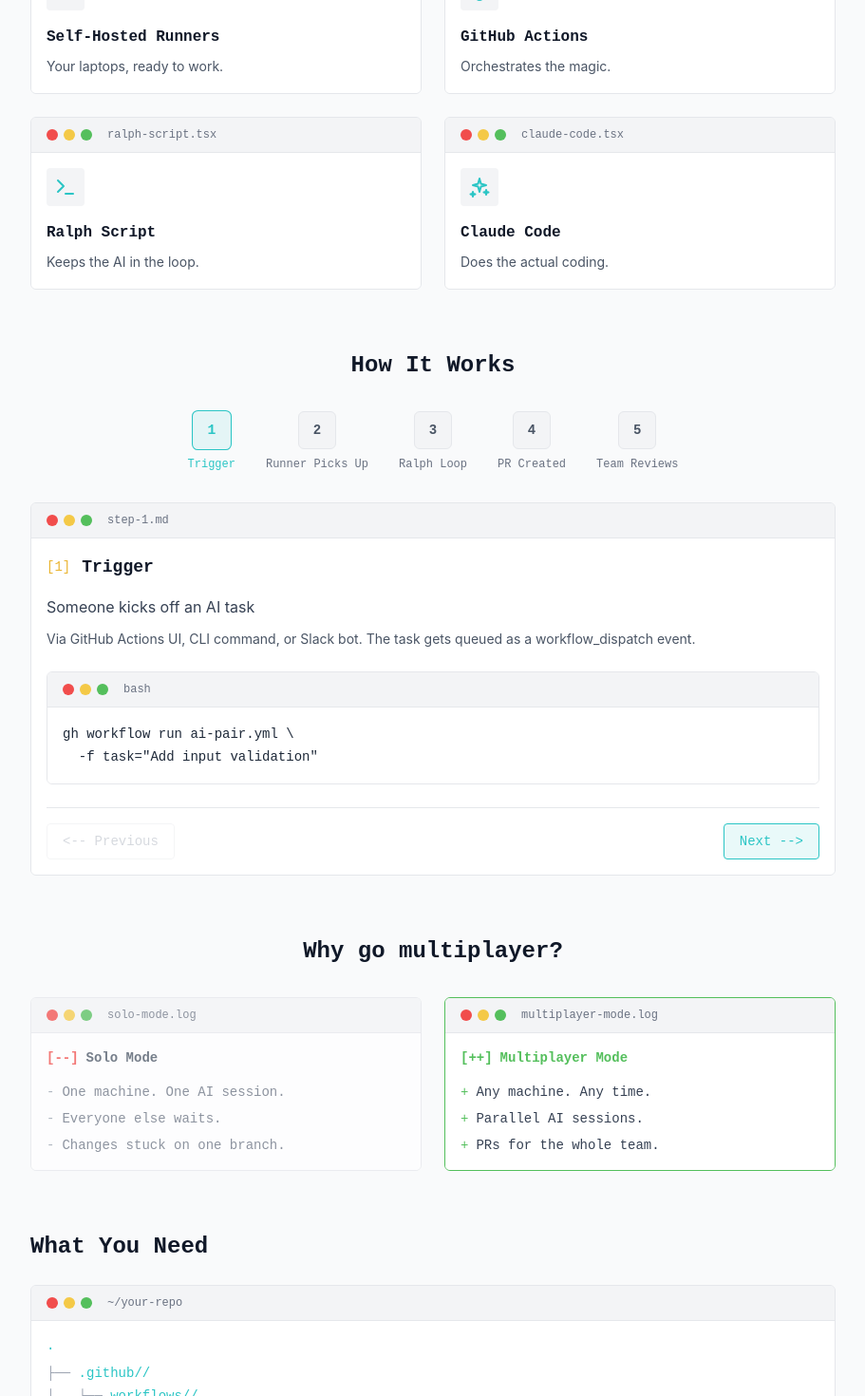
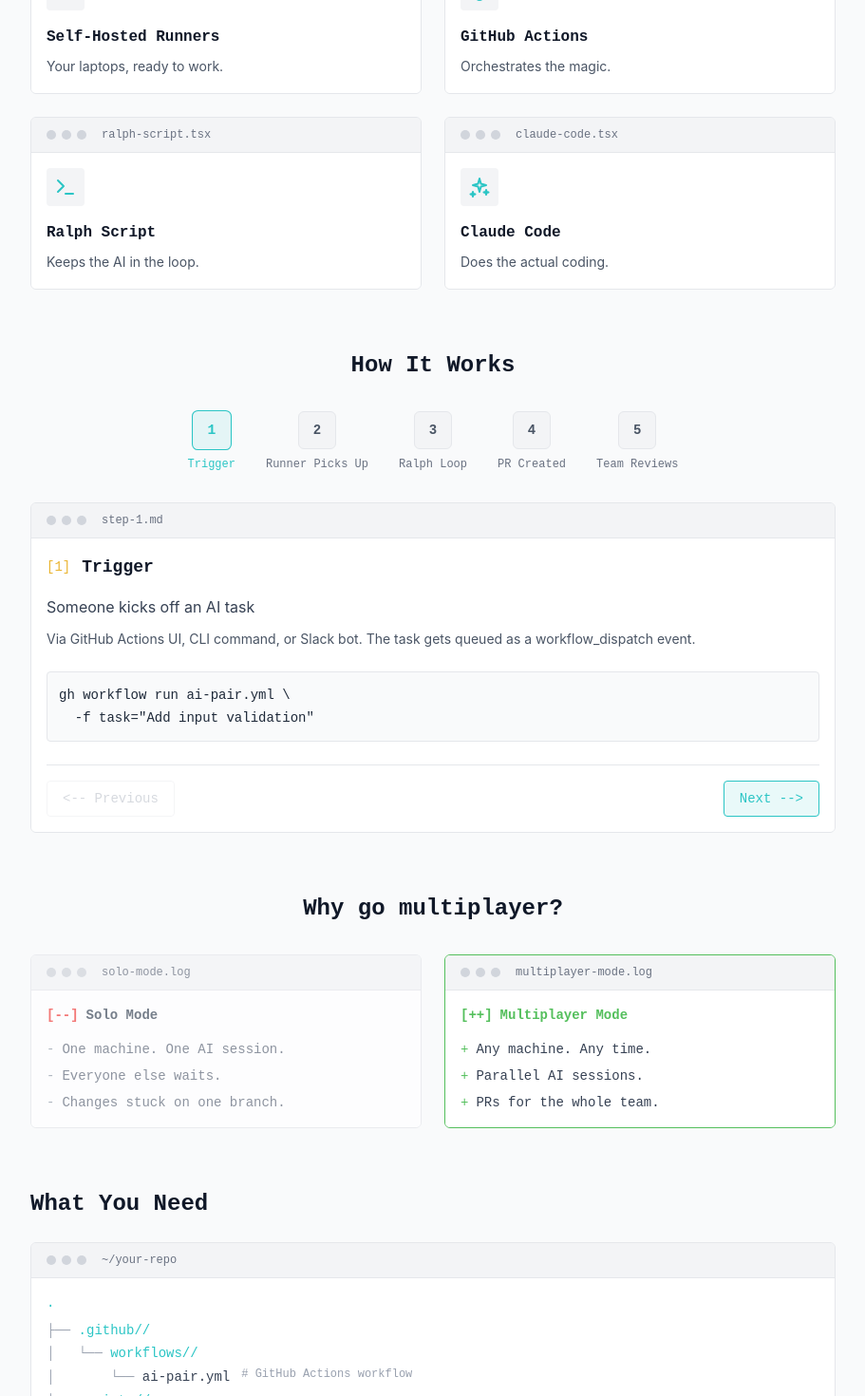
Before and after one commit to dtun/ralph-alpha, a Next.js app in the folder apps/landing/: page / in a window 1280 px wide. Shown: the part 660-2130 px from the top of the page at 95% size, without its empty margins (184-1095 px from the left). Built offline with nearby package versions, Linux system fonts and the light colour scheme; a web font is replaced by a local one.

Commit message:
style(landing): clean up

```diff
--- a/apps/landing/app/_components/code-block.tsx
+++ b/apps/landing/app/_components/code-block.tsx
@@ -3,14 +3,15 @@
   language?: string;
   filename?: string;
   showLineNumbers?: boolean;
+  bare?: boolean;
 }
 
 function TerminalDots() {
   return (
     <div className="flex items-center gap-1.5">
-      <div className="w-3 h-3 rounded-full bg-terminal-red" />
-      <div className="w-3 h-3 rounded-full bg-terminal-yellow" />
-      <div className="w-3 h-3 rounded-full bg-terminal-green" />
+      <div className="w-2.5 h-2.5 rounded-full bg-gray-300 dark:bg-gray-600" />
+      <div className="w-2.5 h-2.5 rounded-full bg-gray-300 dark:bg-gray-600" />
+      <div className="w-2.5 h-2.5 rounded-full bg-gray-300 dark:bg-gray-600" />
     </div>
   );
 }
@@ -20,9 +21,32 @@
   language,
   filename,
   showLineNumbers = false,
+  bare = false,
 }: CodeBlockProps) {
   const lines = code.split("\n");
   const displayName = filename || language || "code";
+
+  const codeContent = (
+    <pre className={`overflow-x-auto ${bare ? "p-3 bg-gray-50 dark:bg-terminal-bg-subtle rounded border border-gray-200 dark:border-terminal-border" : "p-4 bg-white dark:bg-terminal-bg"}`}>
+      <code className="font-mono text-sm leading-relaxed">
+        {showLineNumbers
+          ? lines.map((line, i) => (
+              <div key={i} className="flex">
+                <span className="select-none w-8 text-right pr-4 text-gray-400 dark:text-terminal-text-muted">
+                  {i + 1}
+                </span>
+                <span className="text-gray-800 dark:text-terminal-text">{line}</span>
+              </div>
+            ))
+          : <span className="text-gray-800 dark:text-terminal-text">{code}</span>
+        }
+      </code>
+    </pre>
+  );
+
+  if (bare) {
+    return codeContent;
+  }
 
   return (
     <div className="terminal-window">
@@ -35,21 +59,7 @@
       </div>
 
       {/* Code content */}
-      <pre className="p-4 overflow-x-auto bg-white dark:bg-terminal-bg">
-        <code className="font-mono text-sm leading-relaxed">
-          {showLineNumbers
-            ? lines.map((line, i) => (
-                <div key={i} className="flex">
-                  <span className="select-none w-8 text-right pr-4 text-gray-400 dark:text-terminal-text-muted">
-                    {i + 1}
-                  </span>
-                  <span className="text-gray-800 dark:text-terminal-text">{line}</span>
-                </div>
-              ))
-            : <span className="text-gray-800 dark:text-terminal-text">{code}</span>
-          }
-        </code>
-      </pre>
+      {codeContent}
     </div>
   );
 }
--- a/apps/landing/app/_components/comparison-section.tsx
+++ b/apps/landing/app/_components/comparison-section.tsx
@@ -12,9 +12,9 @@
 function TerminalDots() {
   return (
     <div className="flex items-center gap-1.5">
-      <div className="w-3 h-3 rounded-full bg-terminal-red" />
-      <div className="w-3 h-3 rounded-full bg-terminal-yellow" />
-      <div className="w-3 h-3 rounded-full bg-terminal-green" />
+      <div className="w-2.5 h-2.5 rounded-full bg-gray-300 dark:bg-gray-600" />
+      <div className="w-2.5 h-2.5 rounded-full bg-gray-300 dark:bg-gray-600" />
+      <div className="w-2.5 h-2.5 rounded-full bg-gray-300 dark:bg-gray-600" />
     </div>
   );
 }
--- a/apps/landing/app/_components/component-card.tsx
+++ b/apps/landing/app/_components/component-card.tsx
@@ -9,9 +9,9 @@
 function TerminalDots() {
   return (
     <div className="flex items-center gap-1.5">
-      <div className="w-3 h-3 rounded-full bg-terminal-red" />
-      <div className="w-3 h-3 rounded-full bg-terminal-yellow" />
-      <div className="w-3 h-3 rounded-full bg-terminal-green" />
+      <div className="w-2.5 h-2.5 rounded-full bg-gray-300 dark:bg-gray-600" />
+      <div className="w-2.5 h-2.5 rounded-full bg-gray-300 dark:bg-gray-600" />
+      <div className="w-2.5 h-2.5 rounded-full bg-gray-300 dark:bg-gray-600" />
     </div>
   );
 }
--- a/apps/landing/app/_components/file-tree.tsx
+++ b/apps/landing/app/_components/file-tree.tsx
@@ -13,9 +13,9 @@
 function TerminalDots() {
   return (
     <div className="flex items-center gap-1.5">
-      <div className="w-3 h-3 rounded-full bg-terminal-red" />
-      <div className="w-3 h-3 rounded-full bg-terminal-yellow" />
-      <div className="w-3 h-3 rounded-full bg-terminal-green" />
+      <div className="w-2.5 h-2.5 rounded-full bg-gray-300 dark:bg-gray-600" />
+      <div className="w-2.5 h-2.5 rounded-full bg-gray-300 dark:bg-gray-600" />
+      <div className="w-2.5 h-2.5 rounded-full bg-gray-300 dark:bg-gray-600" />
     </div>
   );
 }
--- a/apps/landing/app/_components/setup-checklist.tsx
+++ b/apps/landing/app/_components/setup-checklist.tsx
@@ -12,9 +12,9 @@
 function TerminalDots() {
   return (
     <div className="flex items-center gap-1.5">
-      <div className="w-3 h-3 rounded-full bg-terminal-red" />
-      <div className="w-3 h-3 rounded-full bg-terminal-yellow" />
-      <div className="w-3 h-3 rounded-full bg-terminal-green" />
+      <div className="w-2.5 h-2.5 rounded-full bg-gray-300 dark:bg-gray-600" />
+      <div className="w-2.5 h-2.5 rounded-full bg-gray-300 dark:bg-gray-600" />
+      <div className="w-2.5 h-2.5 rounded-full bg-gray-300 dark:bg-gray-600" />
     </div>
   );
 }
--- a/apps/landing/app/_components/workflow-steps/step-detail-panel.tsx
+++ b/apps/landing/app/_components/workflow-steps/step-detail-panel.tsx
@@ -23,9 +23,9 @@
 function TerminalDots() {
   return (
     <div className="flex items-center gap-1.5">
-      <div className="w-3 h-3 rounded-full bg-terminal-red" />
-      <div className="w-3 h-3 rounded-full bg-terminal-yellow" />
-      <div className="w-3 h-3 rounded-full bg-terminal-green" />
+      <div className="w-2.5 h-2.5 rounded-full bg-gray-300 dark:bg-gray-600" />
+      <div className="w-2.5 h-2.5 rounded-full bg-gray-300 dark:bg-gray-600" />
+      <div className="w-2.5 h-2.5 rounded-full bg-gray-300 dark:bg-gray-600" />
     </div>
   );
 }
@@ -62,7 +62,7 @@
 
         {step.code && (
           <div className="mb-6">
-            <CodeBlock code={step.code} language={step.codeLanguage} />
+            <CodeBlock code={step.code} language={step.codeLanguage} bare />
           </div>
         )}
 
--- a/apps/landing/app/globals.css
+++ b/apps/landing/app/globals.css
@@ -62,15 +62,15 @@
   }
 
   .terminal-dot-red {
-    @apply bg-terminal-red;
+    @apply bg-gray-400 dark:bg-gray-500;
   }
 
   .terminal-dot-yellow {
-    @apply bg-terminal-yellow;
+    @apply bg-gray-400 dark:bg-gray-500;
   }
 
   .terminal-dot-green {
-    @apply bg-terminal-green;
+    @apply bg-gray-400 dark:bg-gray-500;
   }
 
   .terminal-content {
```
